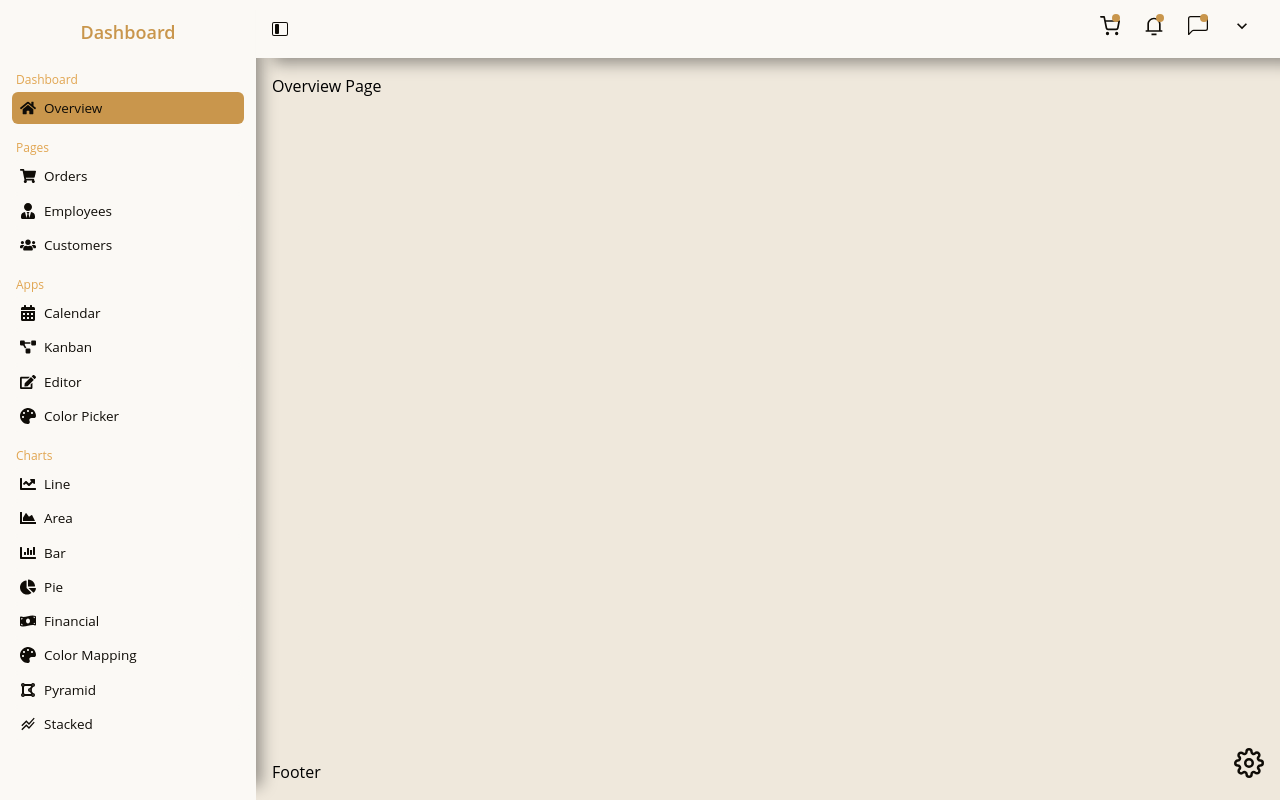
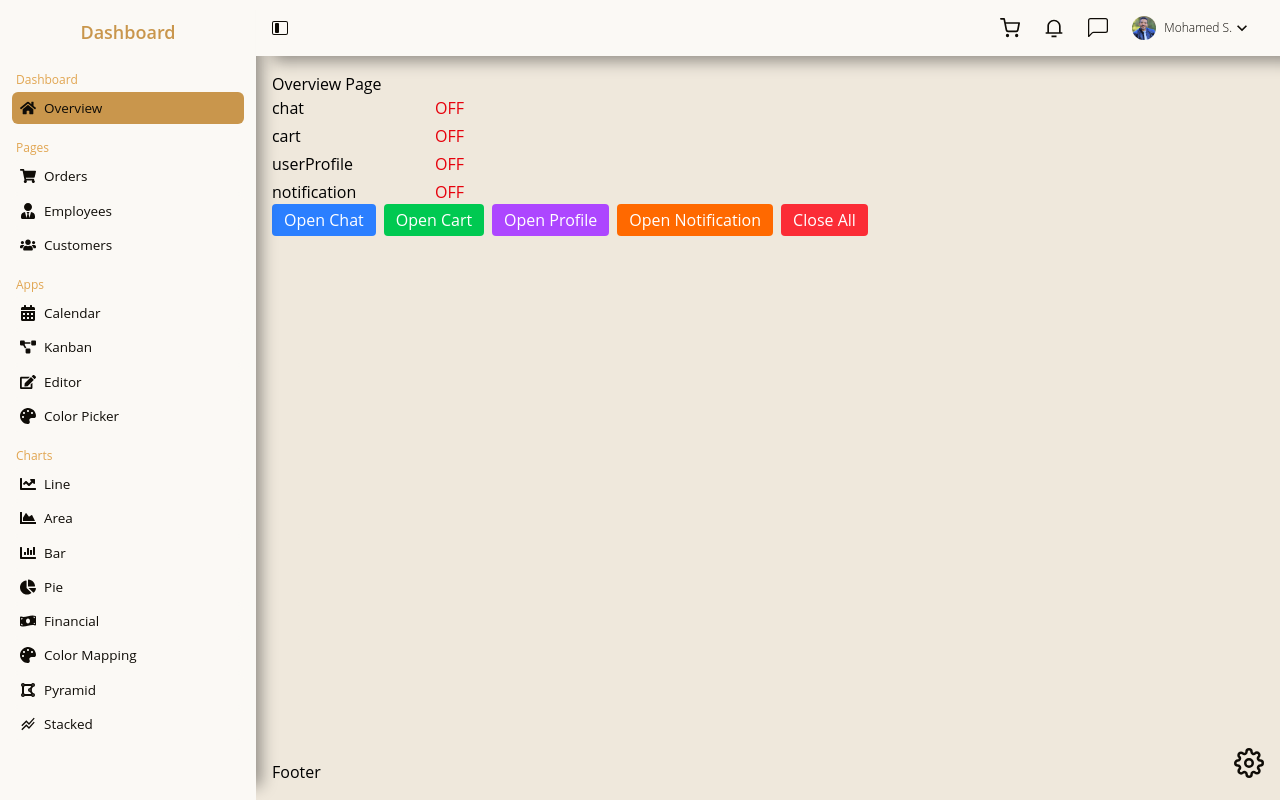
Before and after one commit to mohamed-sayed-elmahdy/React-Admin-Dashboard, a React (Vite) app: page / in a window 1280 px wide. Built offline with nearby package versions, Linux system fonts and the light colour scheme.

Commit message:
userProfile

```diff
--- a/src/components/Cart.jsx
+++ b/src/components/Cart.jsx
@@ -1,10 +1,9 @@
-import PopupBase from "@/components/PopupBase";
 
 export default function Cart() {
   return (
-    <PopupBase className=" w-80 bg-white shadow-xl rounded-lg p-4 z-50">
+    <div className="absolute right-4 top-16 w-80 bg-white shadow-xl rounded-lg p-4 z-50">
       <h3 className="font-semibold mb-2">Cart</h3>
       <p>Your cart is empty</p>
-    </PopupBase>
+    </div>
   );
 }
--- a/src/components/Chat.jsx
+++ b/src/components/Chat.jsx
@@ -1,12 +1,11 @@
 
-import PopupBase from "@/components/PopupBase";
 
 function Chat() {
   return (
-    <PopupBase className=" w-80 bg-white shadow-xl rounded-lg p-4 z-50">
+     <div className="absolute right-4 top-16 w-80 bg-white shadow-xl rounded-lg p-4 z-50">
       <h3 className="font-semibold mb-2">Chat</h3>
       <p>No messages</p>
-    </PopupBase>
+    </div>
   )
 }
 
--- a/src/components/NavButton.jsx
+++ b/src/components/NavButton.jsx
@@ -8,9 +8,8 @@ function NavButton({ title, popKey, icon, color, dotColor }) {
     return (
 
         <Tooltip content={title} position="bottom center">
-            <button onClick={() => handleClick(popKey)} type="button" className='cursor-pointer text-xl rounded-full relative'>
+            <button onClick={() => handleClick(popKey)} type="button" className='flex items-center justify-center relative cursor-pointer rounded-full'>
                 {icon}
-                {dotColor && <span className="absolute top-[-2.5px] right-0 rounded-full w-2 h-2" style={{ background: "var(--primary)" }} />}
             </button>
         </Tooltip>
 
--- a/src/components/NavPopups.jsx
+++ b/src/components/NavPopups.jsx
@@ -4,12 +4,19 @@ import Chat from "@/components/Chat";
 import UserProfile from "@/components/UserProfile";
 import { useUi } from "@/contexts/UIContext";
 
-export default function NavPopups({ popupRef }) {
+export default function NavPopups({ popupRef, className = "" }) {
   const { isClicked } = useUi();
   if (!Object.values(isClicked).some(Boolean)) return null;
 
   return (
-    <div ref={popupRef}>
+    <div ref={popupRef} className={`
+        absolute right-4 top-0 z-40
+        origin-top-right
+        scale-95 opacity-0
+        animate-popup
+        animate-slide-in-left
+        ${className}
+      `} >
       {isClicked.cart && <Cart />}
       {isClicked.notification && <Notification />}
       {isClicked.chat && <Chat />}
--- a/src/components/Navbar.jsx
+++ b/src/components/Navbar.jsx
@@ -4,13 +4,10 @@ import { FiShoppingCart } from "react-icons/fi";
 import { BsChatLeft } from "react-icons/bs";
 import { RiNotification3Line } from "react-icons/ri";
 import { MdKeyboardArrowDown } from "react-icons/md";
-import cart from "@/components/Cart";
-import notification from "@/components/Notification";
-import chat from "@/components/Chat";
-import userProfile from "@/components/UserProfile";
+
 import NavButton from "@/components/NavButton";
 import NavPopups from "@/components/NavPopups";
-
+import Tooltip from "@/components/Tooltip";
 // import { TooltipComponent } from "@syncfusion/ej2-react-popups";
 // import avatar from "../data/avatar.jpg";
 
@@ -18,10 +15,11 @@ import NavPopups from "@/components/NavPopups";
 import { BsLayoutSidebarInset } from "react-icons/bs";
 import { useSidebar } from "@/contexts/SidebarContext";
 import { useUi } from "@/contexts/UIContext";
+import myimage from "@/assets/mypic.jpg";
 
 export default function Navbar() {
   const { isSidebarOpen, toggleSidebar, isSidebarMobileOpen, toggleMobileSidebar } = useSidebar();
-  const { closeAll } = useUi();
+  const { handleClick, closeAll } = useUi();
   const navRef = useRef(null);
   const popupRef = useRef(null);
 
@@ -33,9 +31,7 @@ export default function Navbar() {
       ) {
         return;
       }
-
       closeAll();
-
     }
 
     document.addEventListener("mousedown", handleClickOutside);
@@ -44,13 +40,11 @@ export default function Navbar() {
     };
   }, [closeAll]);
 
-
-
   return (
     <nav className={`flex items-center justify-between relative px-2 py-3 md:p-4  bg-(--background) text-(--text) w-full transition-all duration-300 ${isSidebarMobileOpen ? "shadow-none" : "custom-navbar-shadow"} `} style={{ zIndex: '1000' }}>
       <div>
         <button className="hidden lg:block cursor-pointer" onClick={toggleSidebar}>
-          < BsLayoutSidebarInset className={`${isSidebarOpen ? "visible" : "invisible"}`} />
+          < BsLayoutSidebarInset className={`${isSidebarOpen ? "visible" : "invisible"} w-4 h-4`} />
         </button>
         <div className="lg:hidden  cursor-pointer w-full  flex items-center px-4 z-20">
           <button onClick={toggleMobileSidebar}>
@@ -61,12 +55,19 @@ export default function Navbar() {
 
       {/* nav items */}
       <div>
-        <ul ref={navRef} className="flex items-center gap-6 pe-3">
-          <NavButton title="Cart" popKey="cart" customFunc={cart} icon={<FiShoppingCart className="w-5 h-5" />} color="blue" dotColor="red" />
-          <NavButton title="Notifications" popKey="notification" customFunc={notification} icon={<RiNotification3Line className="w-5 h-5" />} color="blue" dotColor="red" />
-          <NavButton title="Chat" popKey="chat" customFunc={chat} icon={<BsChatLeft className="w-5 h-5" />} color="blue" dotColor="red" />
-          <NavButton title="Profile" popKey="userProfile" customFunc={userProfile} icon={<MdKeyboardArrowDown className="w-5 h-5" />} color="blue" />
-        </ul>
+        <ul ref={navRef} className="flex items-center gap-5 md:gap-6 pe-3">
+          <NavButton title="Cart" popKey="cart" icon={<FiShoppingCart className="w-4 h-4 md:w-5 md:h-5" />} color="blue" dotColor="red" />
+          <NavButton title="Notifications" popKey="notification" icon={<RiNotification3Line className="w-5 h-5" />} color="blue" dotColor="red" />
+          <NavButton title="Chat" popKey="chat" icon={<BsChatLeft className="w-4 h-4 md:w-5 md:h-5" />} color="blue" dotColor="red" />
+          <Tooltip content="Profile" position="bottom center">
+            <button onClick={() => handleClick("userProfile")} type="button" className='flex items-center gap-2 justify-center cursor-pointer text-xl rounded-full relative'>
+                <img src={myimage} alt=" profile" className="rounded-full w-4 h-4  md:w-6 md:h-6" />
+               <div className="flex items-center gap-0">
+                 <span className="text-[12px] hidden md:block font-extralight">Mohamed S.</span>
+                <MdKeyboardArrowDown className="w-5 h-5 text-(--text) font-bold" />
+               </div>
+            </button>
+          </Tooltip>        </ul>
         <NavPopups popupRef={popupRef} />
       </div>
     </nav>
--- a/src/components/Notification.jsx
+++ b/src/components/Notification.jsx
@@ -1,12 +1,11 @@
-import PopupBase from "@/components/PopupBase";
 
 function Notification() {
   return (
 
-    <PopupBase className=" w-80 bg-white shadow-xl rounded-lg p-4">
-      <h3 className="font-semibold mb-2">Notifications</h3>
+     <div className="absolute right-4 top-16 w-80 bg-white shadow-xl rounded-lg p-4 z-50">
+        <h3 className="font-semibold mb-2">Notifications</h3>
       <p>No notifications</p>
-    </PopupBase >
+    </div>
   )
 }
 
--- a/src/components/PopUp.jsx
+++ /dev/null
@@ -1,7 +0,0 @@
-import React from 'react'
-
-export default function PopUp() {
-  return (
-    <div>PopUp</div>
-  )
-}
--- a/src/components/PopupBase.jsx
+++ /dev/null
@@ -1,21 +0,0 @@
-import { forwardRef } from "react";
-
-const PopupBase = forwardRef(function PopupBase({ children, className = "" }, ref) {
-  return (
-    <div
-      ref={ref}
-      className={`
-        absolute right-4 top-16 z-50
-        origin-top-right
-        scale-95 opacity-0
-        animate-popup
-        animate-slide-in-left
-        ${className}
-      `}
-    >
-      {children}
-    </div>
-  );
-});
-
-export default PopupBase;
--- a/src/components/UserProfile.jsx
+++ b/src/components/UserProfile.jsx
@@ -1,13 +1,12 @@
 import React from 'react'
-import PopupBase from "@/components/PopupBase";
 
 function UserProfile() {
   return (
 
-    <PopupBase className=" w-80 bg-white shadow-xl rounded-lg p-4 z-50">
+      <div className="absolute right-4 top-16 w-80 bg-white shadow-xl rounded-lg p-4 z-50">
       <h3 className="font-semibold mb-2">User Profile</h3>
       <p>Your profile is empty</p>
-    </PopupBase>
+    </div>
   )
 }
 
--- a/src/pages/Overview.jsx
+++ b/src/pages/Overview.jsx
@@ -6,7 +6,54 @@ function Overview() {
   return (
     <div>
       <h1>Overview Page</h1>
+      <div className="space-y-1">
+        {Object.entries(isClicked).map(([key, value]) => (
+          <div key={key} className="flex justify-between w-48">
+            <span>{key}</span>
+            <span className={value ? "text-green-600" : "text-red-600"}>
+              {value ? "ON" : "OFF"}
+            </span>
+          </div>
+        ))}
+      </div>
 
+      {/* أزرار للاختبار */}
+      <div className="flex gap-2 flex-wrap">
+        <button
+          onClick={() => handleClick("chat")}
+          className="px-3 py-1 bg-blue-500 text-white rounded"
+        >
+          Open Chat
+        </button>
+
+        <button
+          onClick={() => handleClick("cart")}
+          className="px-3 py-1 bg-green-500 text-white rounded"
+        >
+          Open Cart
+        </button>
+
+        <button
+          onClick={() => handleClick("userProfile")}
+          className="px-3 py-1 bg-purple-500 text-white rounded"
+        >
+          Open Profile
+        </button>
+
+        <button
+          onClick={() => handleClick("notification")}
+          className="px-3 py-1 bg-orange-500 text-white rounded"
+        >
+          Open Notification
+        </button>
+
+        <button
+          onClick={closeAll}
+          className="px-3 py-1 bg-red-500 text-white rounded"
+        >
+          Close All
+        </button>
+      </div>
     </div>
   )
 }
```
Also changed, not shown: src/assets/mypic.jpg (added).
